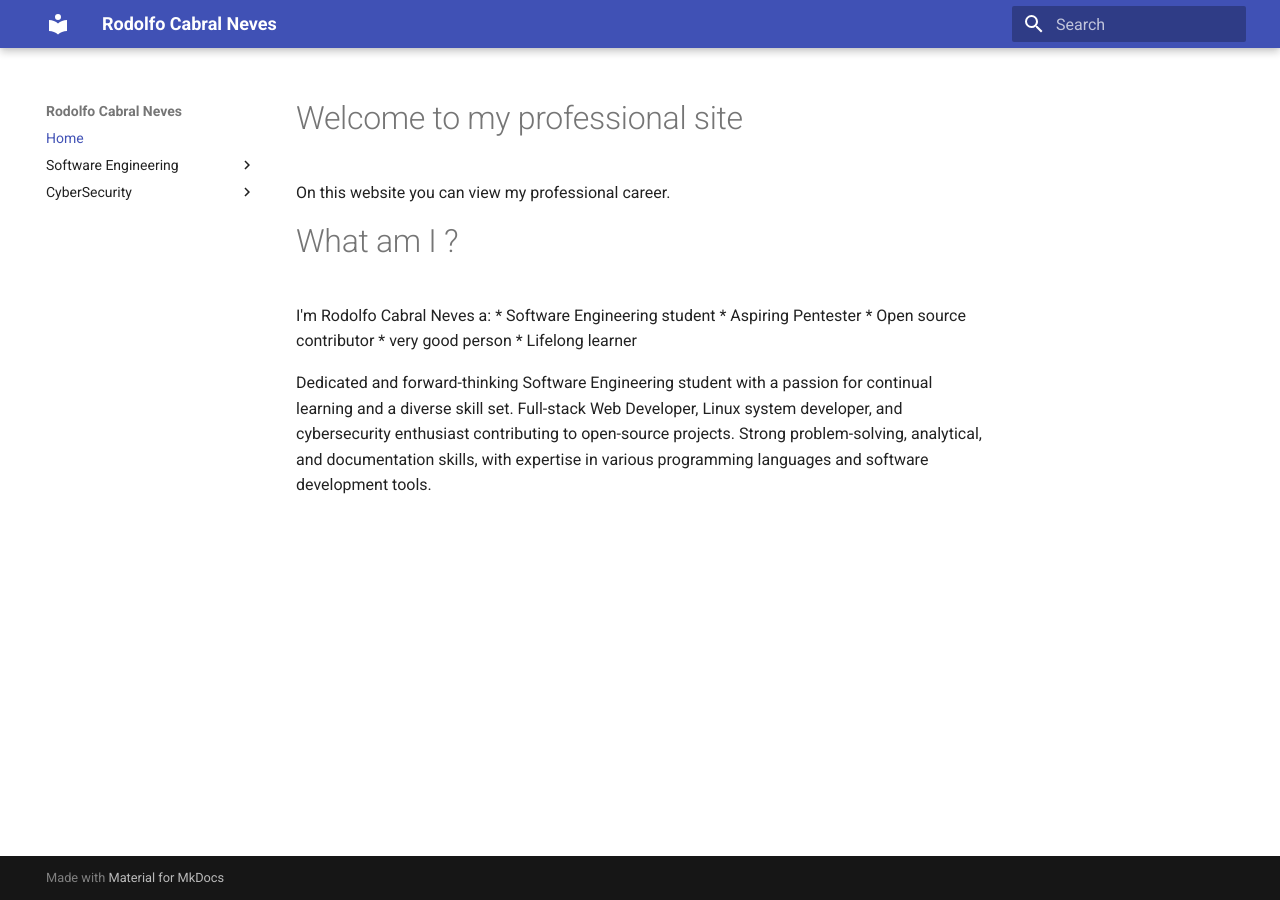
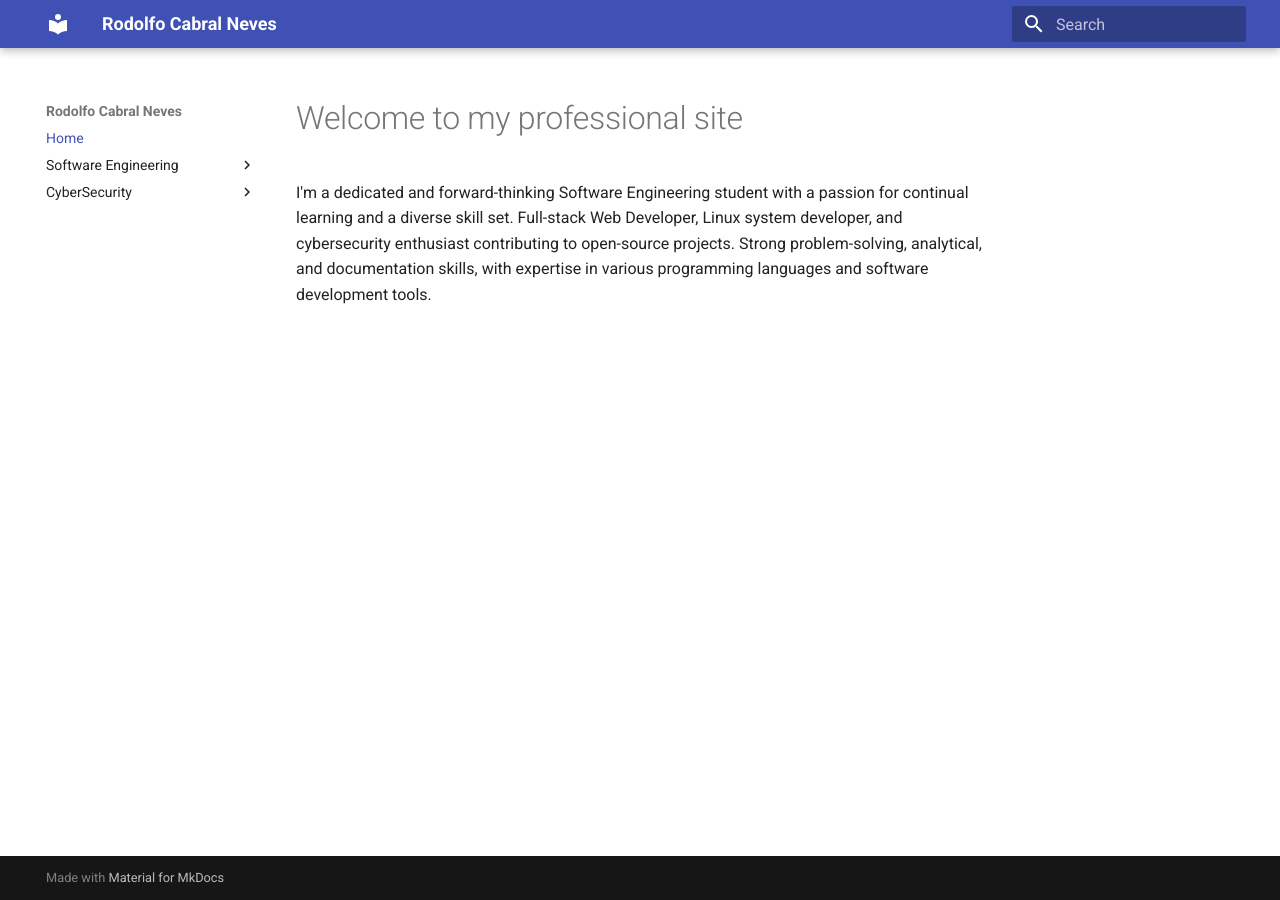
Before and after one commit to roddas/roddas, an MkDocs documentation site: the page built from docs/index.md, in a window 1280 px wide. Built offline with MkDocs 1.6.1 and Material for MkDocs 9.7.7, drawn with Linux system fonts in a browser that asks for light colours.

Commit message:
update the presentation

```diff
--- a/docs/index.md
+++ b/docs/index.md
@@ -1,14 +1,3 @@
 # Welcome to my professional site
 
-On this website you can view my professional career.
-
-# What am I ?
-
-I'm Rodolfo Cabral Neves a:
-* Software Engineering student
-* Aspiring Pentester
-* Open source contributor
-* very good person
-* Lifelong learner
-
-Dedicated and forward-thinking Software Engineering student with a passion for continual learning and a diverse skill set. Full-stack Web Developer, Linux system developer, and cybersecurity enthusiast contributing to open-source projects. Strong problem-solving, analytical, and documentation skills, with expertise in various programming languages and software development tools.
+I'm a dedicated and forward-thinking Software Engineering student with a passion for continual learning and a diverse skill set. Full-stack Web Developer, Linux system developer, and cybersecurity enthusiast contributing to open-source projects. Strong problem-solving, analytical, and documentation skills, with expertise in various programming languages and software development tools.
```
